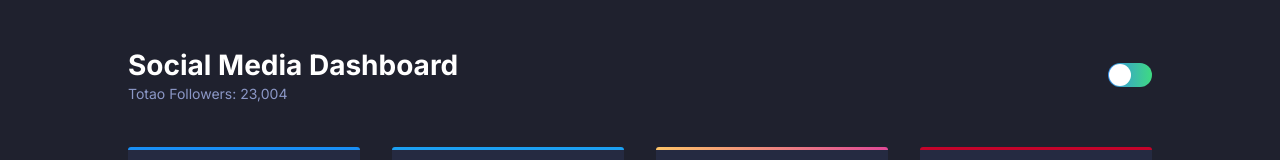
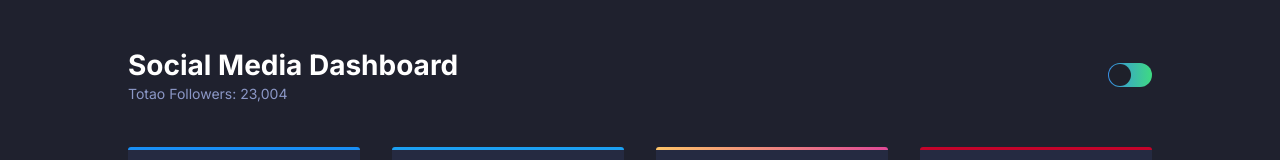
Before and after one commit to FaridJunior/social-media-dashboard, a React (Create React App) app: page / in a window 1280 px wide. Shown: the top 160 px of the page. Built offline with nearby package versions, Linux system fonts and the light colour scheme.

Commit message:
fix the color of theme switcher

```diff
--- a/src/components/headers/theme_switcher.css
+++ b/src/components/headers/theme_switcher.css
@@ -26,7 +26,7 @@
   width: 22px;
   left: 1px;
   bottom: 1px;
-  background-color: white;
+  background-color: var(--BG);
   transition: 0.4s;
 }
 input:checked + .slider {
```
